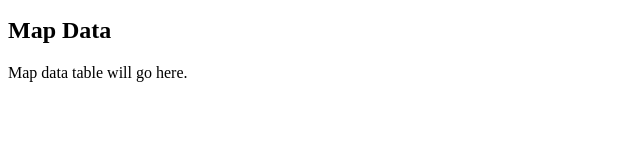
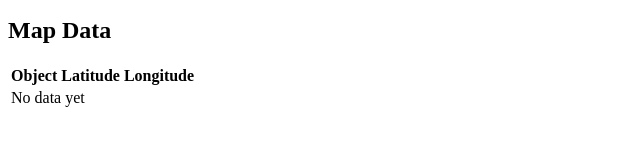
Before and after one commit to tsachbak/Map_Application, a React (Create React App) app in the folder client/: page / in a window 1280 px wide. Shown: the part 312-458 px from the top of the page, without its empty margins (0-640 px from the left). Built offline with nearby package versions, Linux system fonts and the light colour scheme.

Commit message:
Create MapDataTablePlaceholder component.

```diff
--- a/client/src/components/Layout.js
+++ b/client/src/components/Layout.js
@@ -1,3 +1,4 @@
+import MapDataTablePlaceholder from "./MapDataTablePlaceholder";
 import MapPlaceholder from "./MapPlaceholder";
 import Panel from "./Panel";
 import PanelActions from "./PanelActions";
@@ -23,7 +24,7 @@ export default function Layout() {
           </Panel>
 
           <Panel title="Map Data">
-            <div>Map data table will go here.</div>
+            <MapDataTablePlaceholder />
           </Panel>
         </div>
       </div>
--- /dev/null
+++ b/client/src/components/MapDataTablePlaceholder.js
@@ -0,0 +1,21 @@
+/***
+ * MapDataTablePlaceholder.js
+ */
+export default function MapDataTablePlaceholder() {
+  return (
+    <table>
+      <thead>
+        <tr>
+          <th>Object</th>
+          <th>Latitude</th>
+          <th>Longitude</th>
+        </tr>
+      </thead>
+      <tbody>
+        <tr>
+          <td colSpan="3">No data yet</td>
+        </tr>
+      </tbody>
+    </table>
+  );
+}
```
